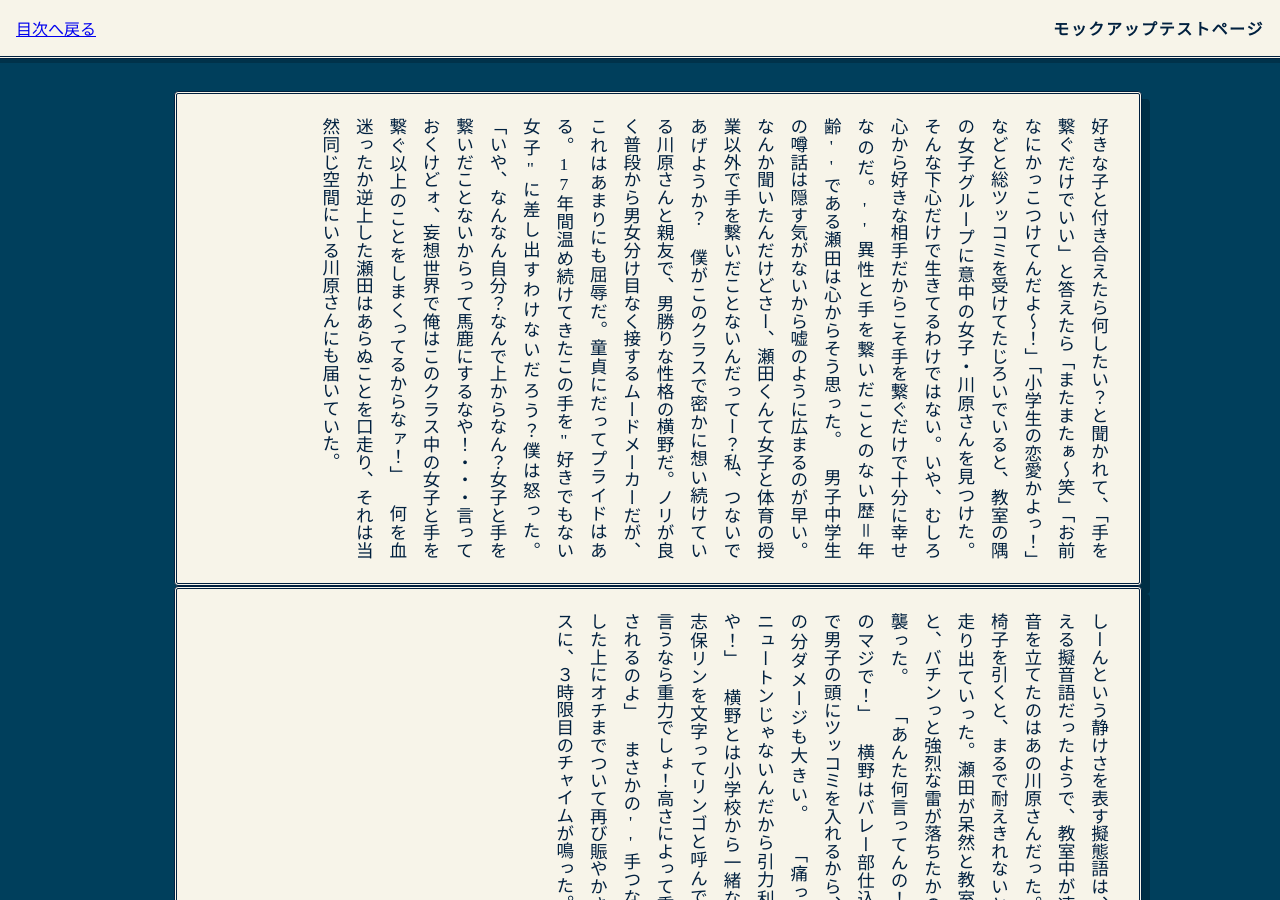
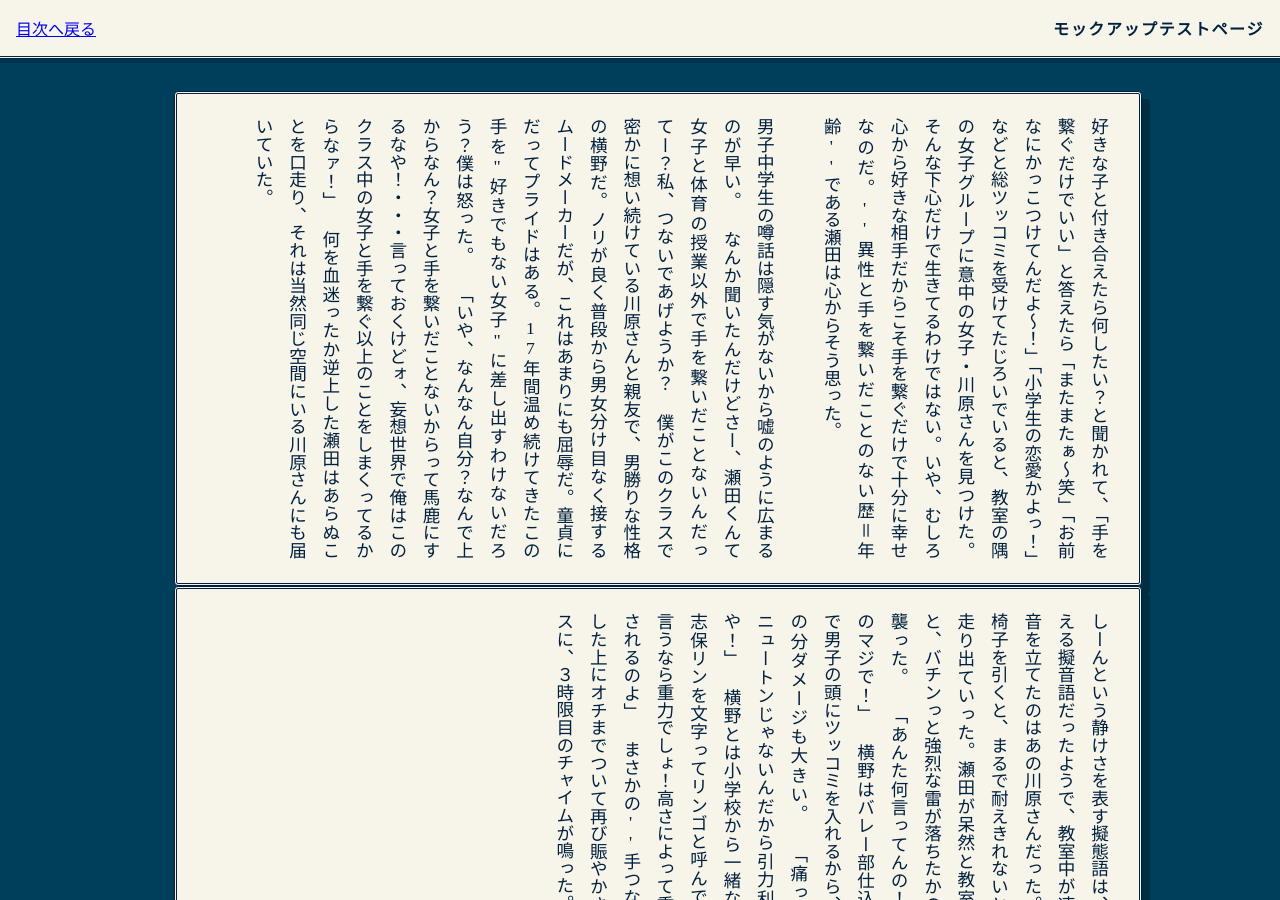
Before and after one commit to REMriaTV/HandtoHand, a Jekyll site: the page built from docs/manuscript/test-manuscript.md, in a window 1280 px wide and 900 px high. Built offline with Jekyll 4.4.1, drawn with Linux system fonts in a browser that asks for light colours.

Commit message:
原稿の修正。改行をためす<br>

```diff
--- a/docs/manuscript/test-manuscript.md
+++ b/docs/manuscript/test-manuscript.md
@@ -3,7 +3,8 @@
 title: "モックアップテストページ"
 ---
 
-<p>好きな子と付き合えたら何したい？と聞かれて、「手を繋ぐだけでいい」と答えたら「またまたぁ〜笑」「お前なにかっこつけてんだよ〜！」「小学生の恋愛かよっ！」などと総ツッコミを受けてたじろいでいると、教室の隅の女子グループに意中の女子・川原さんを見つけた。 そんな下心だけで生きてるわけではない。いや、むしろ心から好きな相手だからこそ手を繋ぐだけで十分に幸せなのだ。''異性と手を繋いだことのない歴＝年齢''である瀬田は心からそう思った。
+<p>好きな子と付き合えたら何したい？と聞かれて、「手を繋ぐだけでいい」と答えたら「またまたぁ〜笑」「お前なにかっこつけてんだよ〜！」「小学生の恋愛かよっ！」などと総ツッコミを受けてたじろいでいると、教室の隅の女子グループに意中の女子・川原さんを見つけた。 そんな下心だけで生きてるわけではない。いや、むしろ心から好きな相手だからこそ手を繋ぐだけで十分に幸せなのだ。''異性と手を繋いだことのない歴＝年齢''である瀬田は心からそう思った。<br>
+<br>
 男子中学生の噂話は隠す気がないから嘘のように広まるのが早い。 なんか聞いたんだけどさー、瀬田くんて女子と体育の授業以外で手を繋いだことないんだってー？私、つないであげようか？ 僕がこのクラスで密かに想い続けている川原さんと親友で、男勝りな性格の横野だ。ノリが良く普段から男女分け目なく接するムードメーカーだが、これはあまりにも屈辱だ。童貞にだってプライドはある。17年間温め続けてきたこの手を"好きでもない女子"に差し出すわけないだろう？僕は怒った。 「いや、なんなん自分？なんで上からなん？女子と手を繋いだことないからって馬鹿にするなや！・・・言っておくけどォ、妄想世界で俺はこのクラス中の女子と手を繋ぐ以上のことをしまくってるからなァ！」 何を血迷ったか逆上した瀬田はあらぬことを口走り、それは当然同じ空間にいる川原さんにも届いていた。</p>
 <p>しーんという静けさを表す擬態語は、実は音として聞こえる擬音語だったようで、教室中が凍りつく中最初に物音を立てたのはあの川原さんだった。大きな音を立てて椅子を引くと、まるで耐えきれないというように教室を走り出ていった。瀬田が呆然と教室の出口を見ていると、バチンっと強烈な雷が落ちたかのような衝撃が頭を襲った。 「あんた何言ってんの！？バッカじゃないのマジで！」 横野はバレー部仕込みのアタック動作で男子の頭にツッコミを入れるから、笑いも起きるがその分ダメージも大きい。 「痛ってーな！リンゴ！ニュートンじゃないんだから引力利用して頭たたくなや！」 横野とは小学校から一緒なだけに、あだ名の志保リンを文字ってリンゴと呼んでいる。 「それを言うなら重力でしょ！高さによって重力加速度がプラスされるのよ」 まさかの''手つなぎ童貞''が発覚した上にオチまでついて再び賑やかさを取り戻したクラスに、３時限目のチャイムが鳴った。</p>
 <p>歴史の授業を受け持つクボセンの代わりに同じ社会科だが公民を担当するザキヤマが教室に現れると、やにわに白い紙を前列の生徒に配布した。 「えー、久保先生は風邪でお休みです。なのでこの時間は自習としまーす。自習内容は好きな歴史の時代について、各自リサーチしたことをレポートにして提出してくださーい。」 ザキヤマはそれだけ言うと教卓の椅子にどかっと腰を下ろした。大半の生徒は自習というワードにぬか喜びしたが学年主任を兼ねる山崎先生が教室に居残ることを知って意気消沈した。だが瀬田はそれよりも先ほど教室を飛び出したきり戻ってこない川原さんのことが気になって仕方なかった。</p>
```
